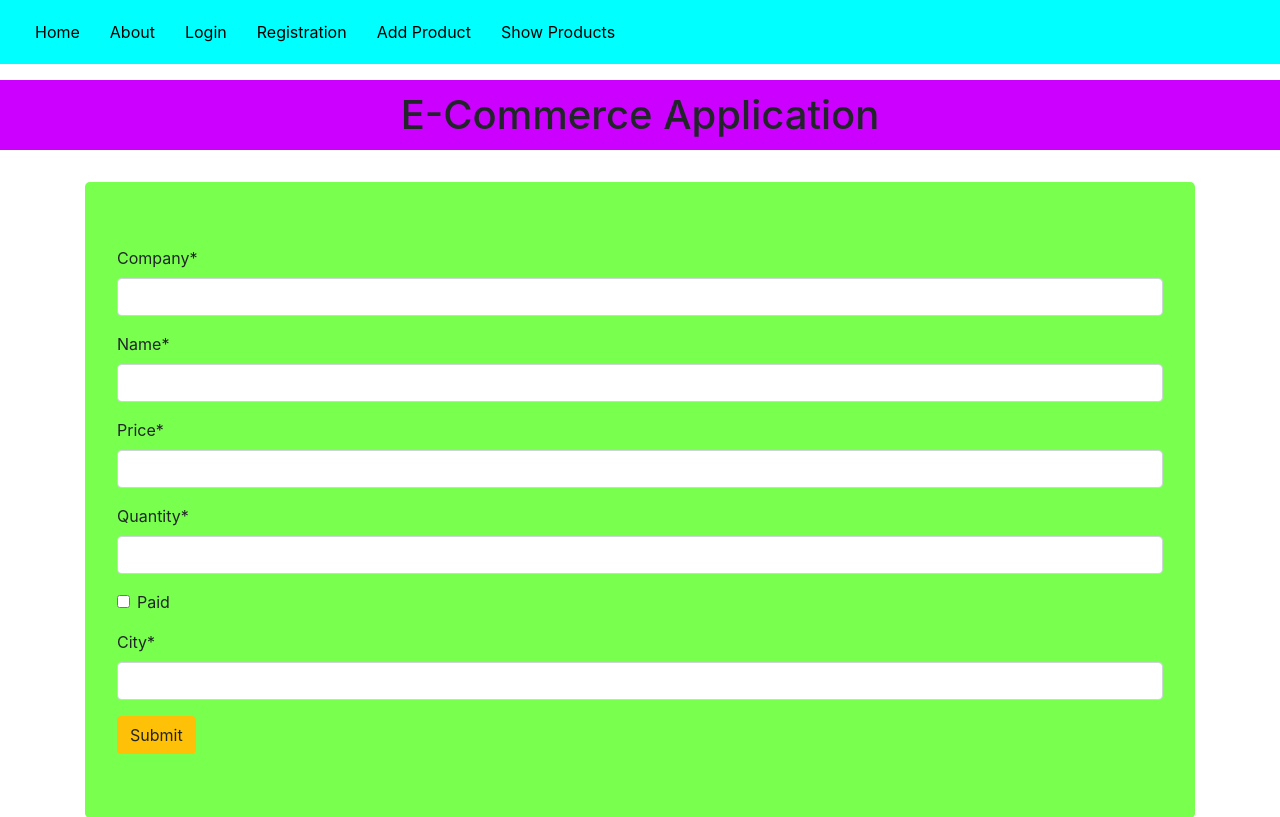
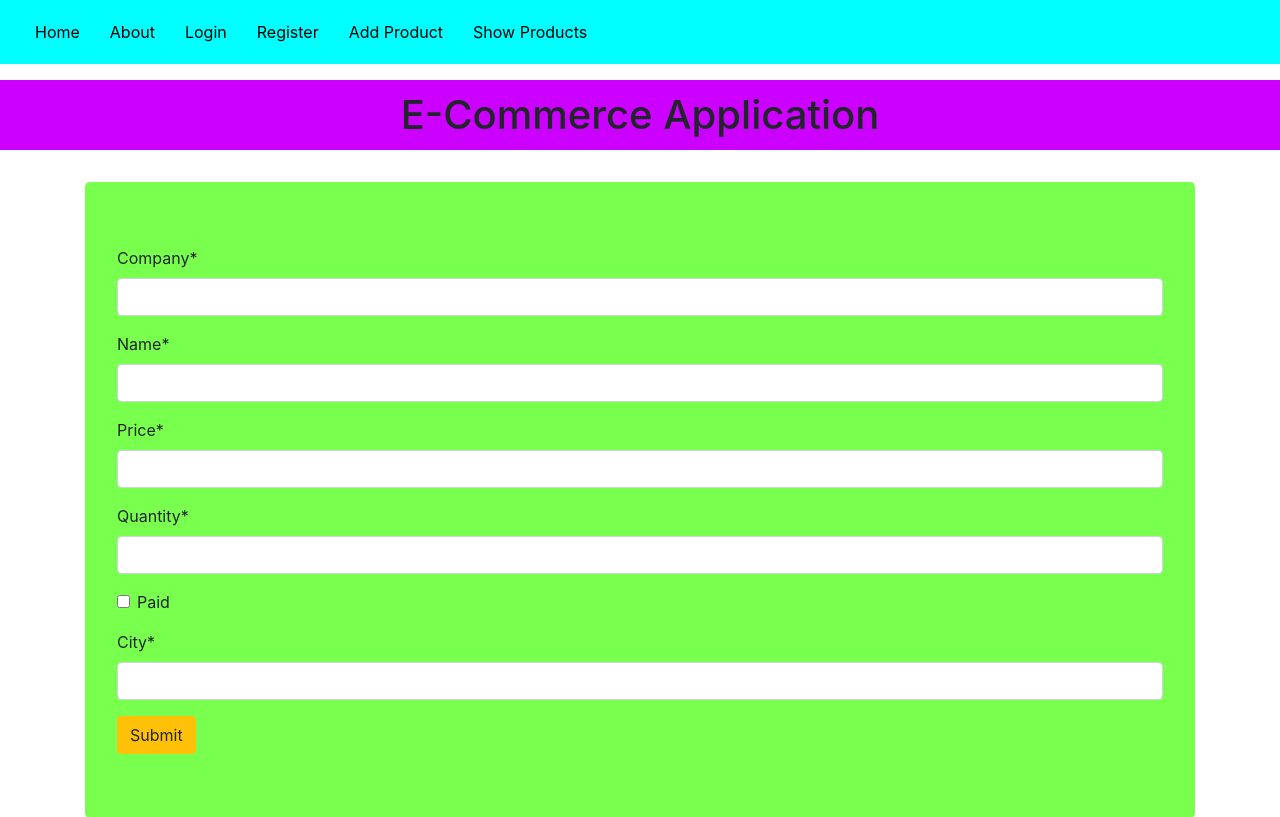
Before and after one commit to rahulvethekar/crispy_form, a Django app: page /order/addprod/ in a window 1280 px wide. Shown: the top 817 px of the page. Run offline with Django 3.2, Linux system fonts and the light colour scheme; some libraries are stand-ins or nearby versions.

Commit message:
Initial commit

```diff
--- a/crispy_form/templates/app1/base.html
+++ b/crispy_form/templates/app1/base.html
@@ -15,7 +15,7 @@
                 <li><a href="">Home</a></li>
                 <li><a href="">About</a></li>
                 <li><a href="">Login</a></li>
-                <li><a href="">Registration</a></li>
+                <li><a href="">Register</a></li>
                 <li><a href="{% url 'add' %}">Add Product</a></li>
                 <li><a href="{% url 'display' %}">Show Products</a></li>
 
```
